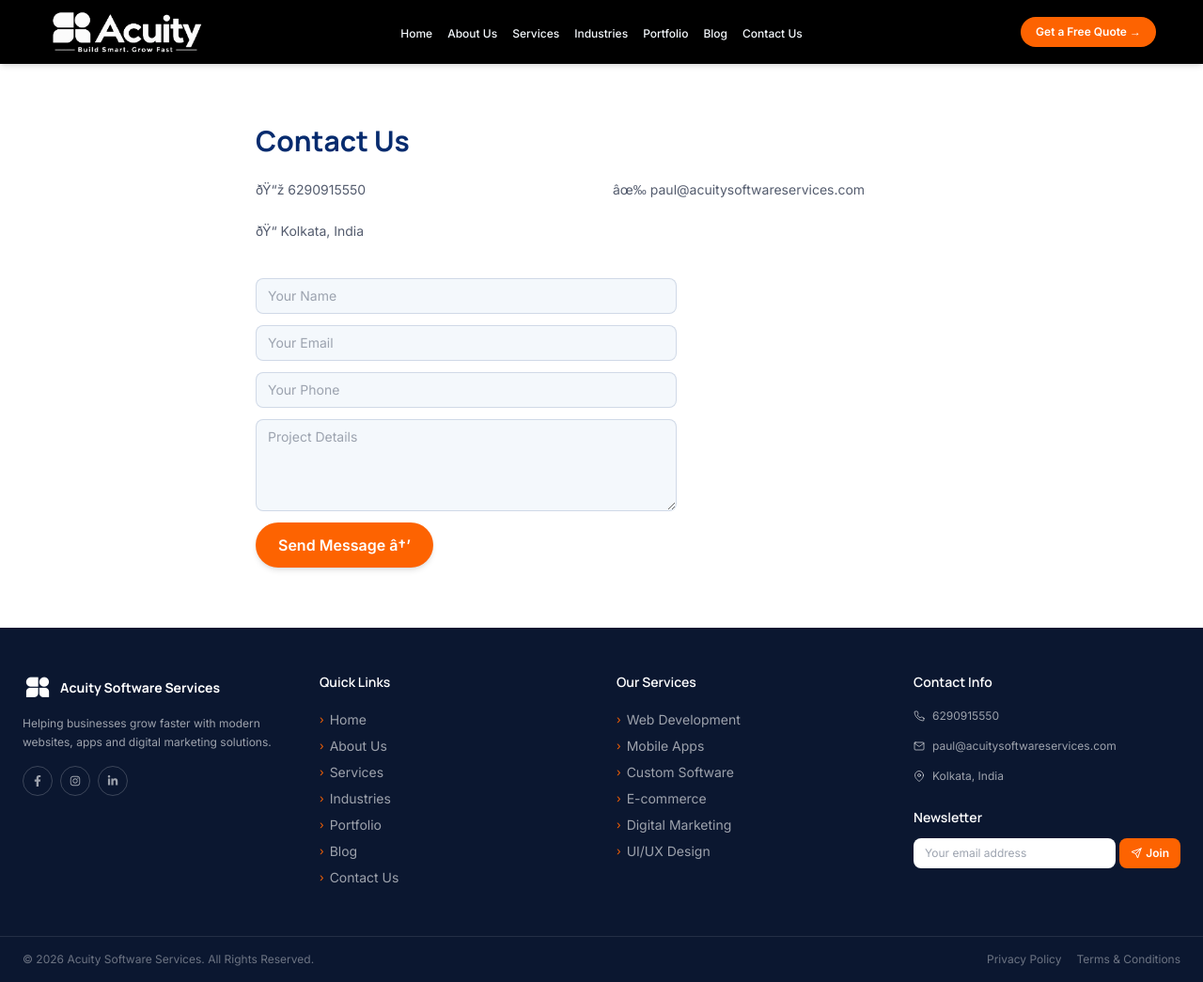
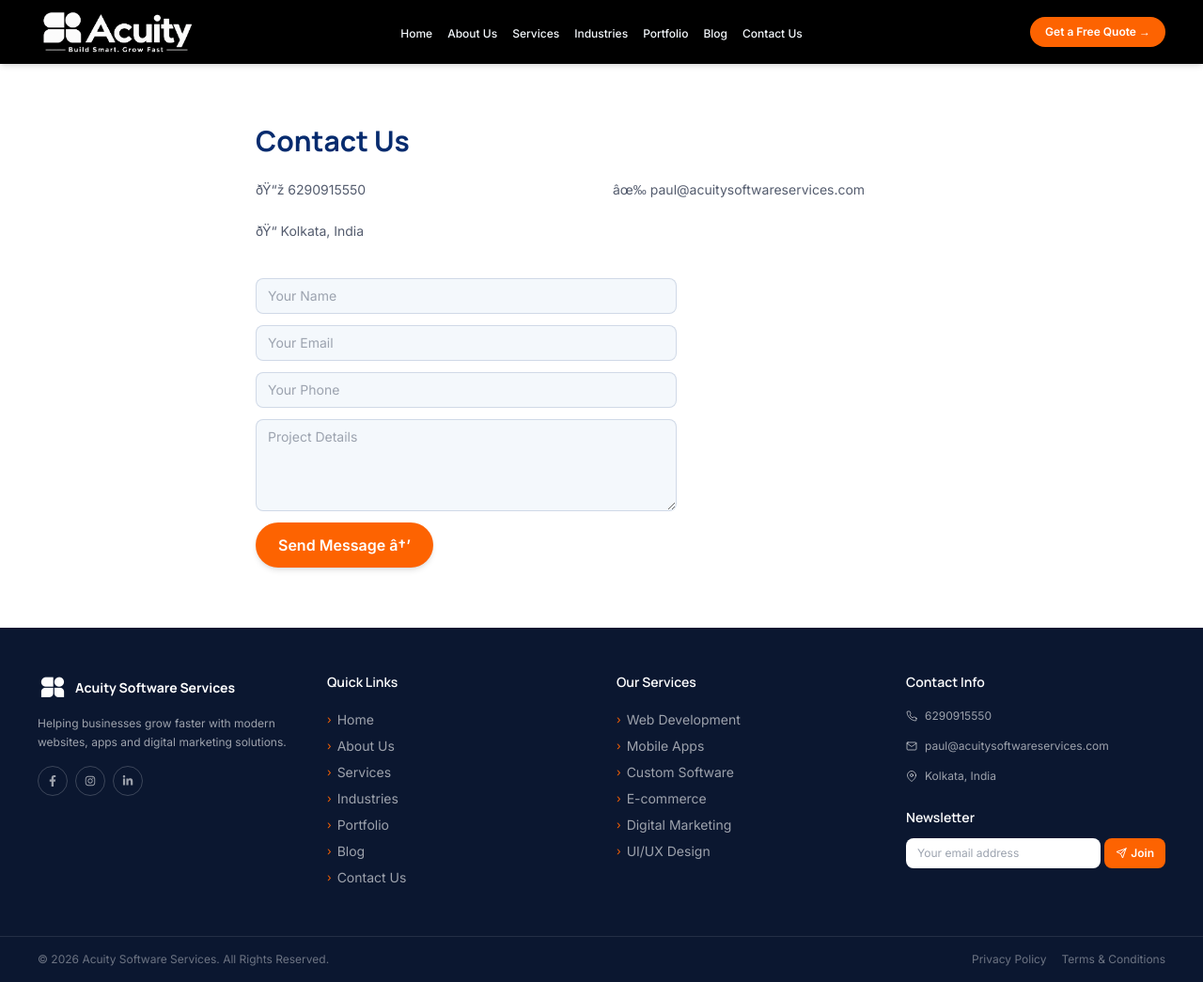
Before and after one commit to acuitysoftware/acuityreact, a React (Vite) app: page /contact in a window 1280 px wide. Shown: the whole page at 94% size. Built offline with nearby package versions, Linux system fonts and the light colour scheme.

Commit message:
footer header extra padding removed

```diff
--- a/src/components/Footer.jsx
+++ b/src/components/Footer.jsx
@@ -21,7 +21,7 @@ export default function Footer({ company, menu }) {
   return (
     <footer className="bg-body text-white font-body">
       {/* ── Main grid ─────────────────────────────────────────── */}
-      <div className="max-w-7xl mx-auto px-4 sm:px-6 py-12 grid sm:grid-cols-2 lg:grid-cols-4 gap-8 text-sm">
+      <div className="w-full px-10 py-12 grid sm:grid-cols-2 lg:grid-cols-4 gap-8 text-sm">
         {/* Brand */}
         <div>
           {/* Logo */}
@@ -126,7 +126,7 @@ export default function Footer({ company, menu }) {
 
       {/* ── Bottom bar ────────────────────────────────────────── */}
       <div className="border-t border-white/10">
-        <div className="max-w-7xl mx-auto px-4 sm:px-6 py-4 flex flex-col sm:flex-row items-center justify-between gap-2">
+        <div className="w-full px-10 py-4 flex flex-col sm:flex-row items-center justify-between gap-2">
           <div className="text-white/40 text-xs">
             © {new Date().getFullYear()} {company.name}. All Rights Reserved.
           </div>
--- a/src/components/Header.jsx
+++ b/src/components/Header.jsx
@@ -11,7 +11,7 @@ export default function Header({ menu, company }) {
     >
       {/* ── Main bar ───────────────────────────────────────── */}
       <div
-        className="relative w-full px-[10px] flex items-center justify-between gap-3"
+        className="relative w-full flex items-center justify-between gap-3"
         style={{ height: "68px" }}
       >
         {/* ── Logo (left) ─────────────────────────────────── */}
```
